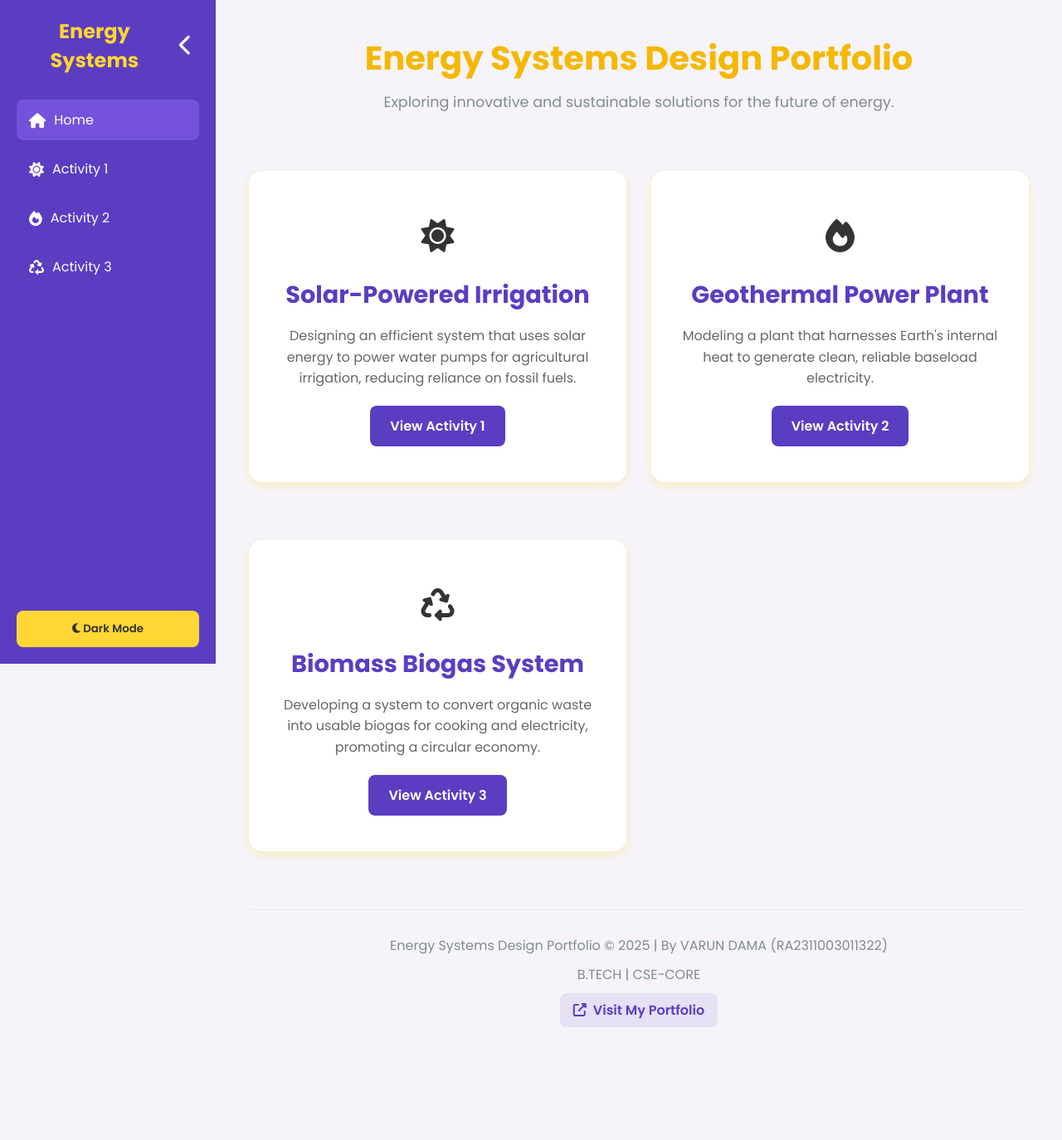
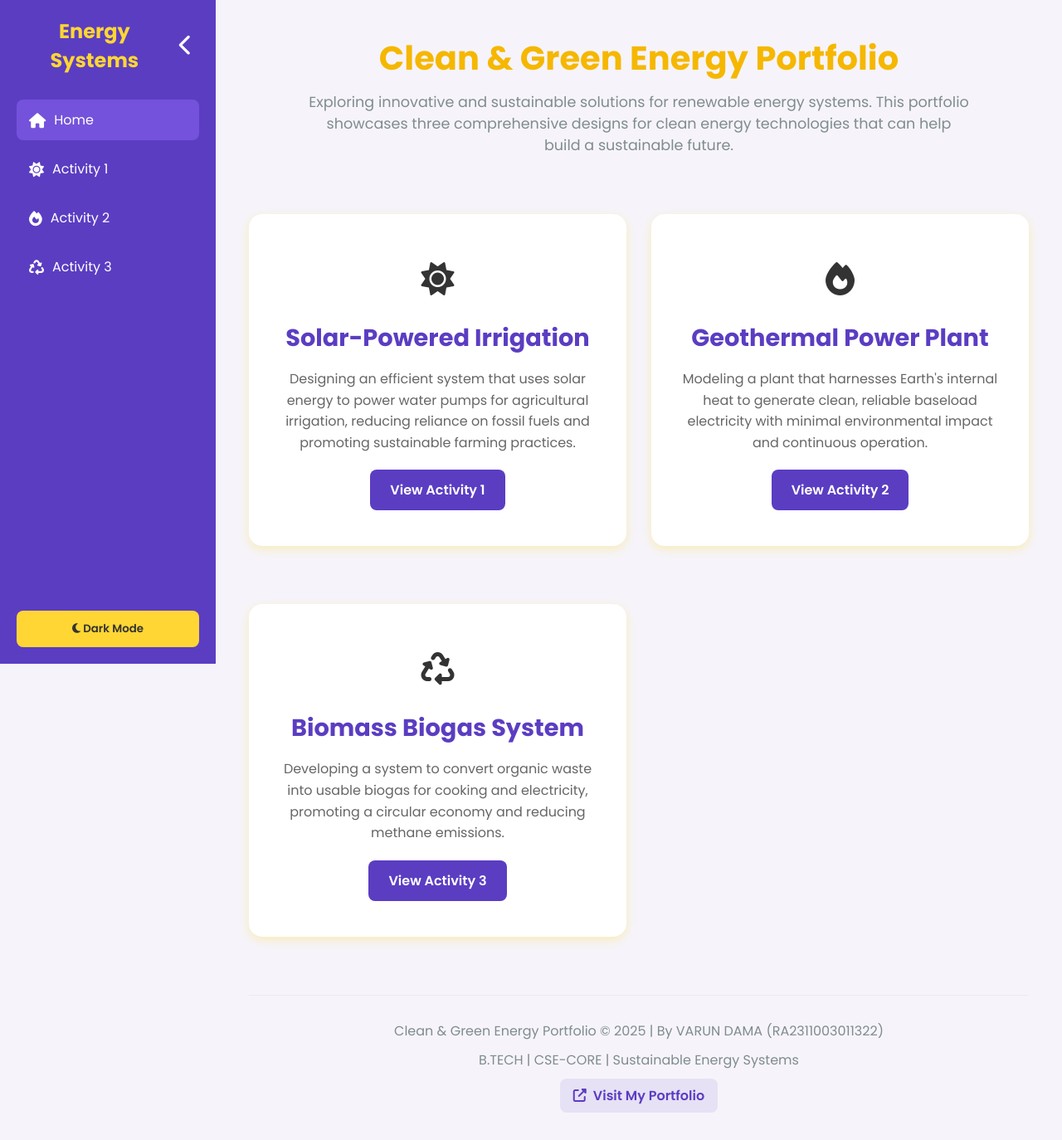
Before and after one commit to Damavarun/clean-and-green-activities, a plain HTML site: page index.html in a window 1280 px wide. Shown: the whole page at 83% size. Before the commit the page ends 1308 px from the top, so only its background shows below. Drawn offline with Linux system fonts and the light colour scheme.

Commit message:
Revise portfolio title and activity descriptions
Updated the title and content of the portfolio to reflect a focus on clean and green energy solutions. Adjusted activity descriptions for clarity and relevance.

```diff
--- a/index.html
+++ b/index.html
@@ -3,7 +3,7 @@
 <head>
     <meta charset="UTF-8">
     <meta name="viewport" content="width=device-width, initial-scale=1.0">
-    <title>Energy Systems Design Portfolio</title>
+    <title>Clean & Green Energy Portfolio</title>
     <link rel="stylesheet" href="https://cdnjs.cloudflare.com/ajax/libs/font-awesome/6.4.0/css/all.min.css">
     <link href="https://fonts.googleapis.com/css2?family=Poppins:wght@300;400;500;600;700&display=swap" rel="stylesheet">
     <style>
@@ -238,6 +238,9 @@
             color: #7f8c8d;
             font-size: 1.1em;
             margin-bottom: 30px;
+            max-width: 800px;
+            margin-left: auto;
+            margin-right: auto;
         }
 
         body.dark-mode header h1 {
@@ -576,8 +579,8 @@
     <div class="main-content" id="mainContent">
         <div class="container">
             <header>
-                <h1>Energy Systems Design Portfolio</h1>
-                <p>Exploring innovative and sustainable solutions for the future of energy.</p>
+                <h1>Clean & Green Energy Portfolio</h1>
+                <p>Exploring innovative and sustainable solutions for renewable energy systems. This portfolio showcases three comprehensive designs for clean energy technologies that can help build a sustainable future.</p>
             </header>
 
             <main class="activities-grid">
@@ -587,7 +590,7 @@
                         <i class="fas fa-sun"></i>
                     </div>
                     <h3>Solar-Powered Irrigation</h3>
-                    <p>Designing an efficient system that uses solar energy to power water pumps for agricultural irrigation, reducing reliance on fossil fuels.</p>
+                    <p>Designing an efficient system that uses solar energy to power water pumps for agricultural irrigation, reducing reliance on fossil fuels and promoting sustainable farming practices.</p>
                     <a href="activity1.html" class="btn">View Activity 1</a>
                 </div>
 
@@ -597,7 +600,7 @@
                         <i class="fas fa-fire"></i>
                     </div>
                     <h3>Geothermal Power Plant</h3>
-                    <p>Modeling a plant that harnesses Earth's internal heat to generate clean, reliable baseload electricity.</p>
+                    <p>Modeling a plant that harnesses Earth's internal heat to generate clean, reliable baseload electricity with minimal environmental impact and continuous operation.</p>
                     <a href="activity2.html" class="btn">View Activity 2</a>
                 </div>
 
@@ -607,15 +610,15 @@
                         <i class="fas fa-recycle"></i>
                     </div>
                     <h3>Biomass Biogas System</h3>
-                    <p>Developing a system to convert organic waste into usable biogas for cooking and electricity, promoting a circular economy.</p>
+                    <p>Developing a system to convert organic waste into usable biogas for cooking and electricity, promoting a circular economy and reducing methane emissions.</p>
                     <a href="activity3.html" class="btn">View Activity 3</a>
                 </div>
             </main>
 
             <footer>
                 <div class="footer-content">
-                    <p>Energy Systems Design Portfolio &copy; 2025 | By VARUN DAMA (RA2311003011322)</p>
-                    <p>B.TECH | CSE-CORE</p>
+                    <p>Clean & Green Energy Portfolio &copy; 2025 | By VARUN DAMA (RA2311003011322)</p>
+                    <p>B.TECH | CSE-CORE | Sustainable Energy Systems</p>
                     <a href="https://varun-dama.vercel.app/" class="portfolio-link" target="_blank">
                         <i class="fas fa-external-link-alt"></i>
                         Visit My Portfolio
```
